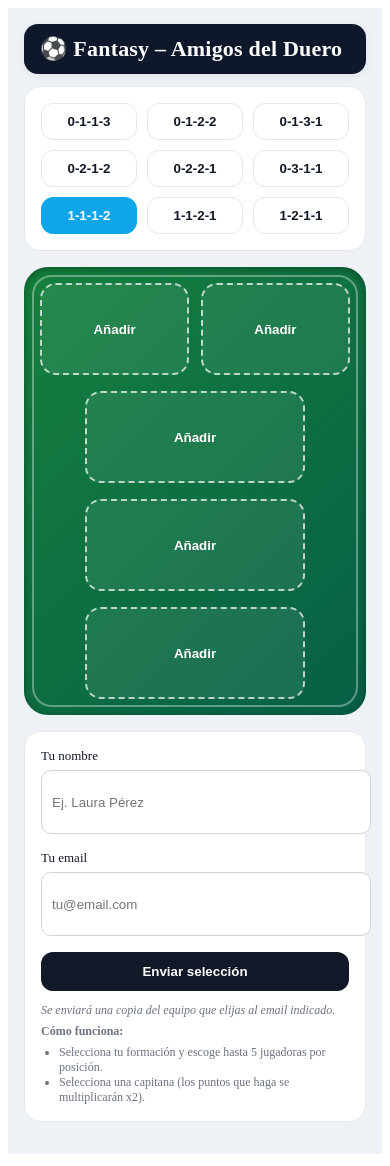
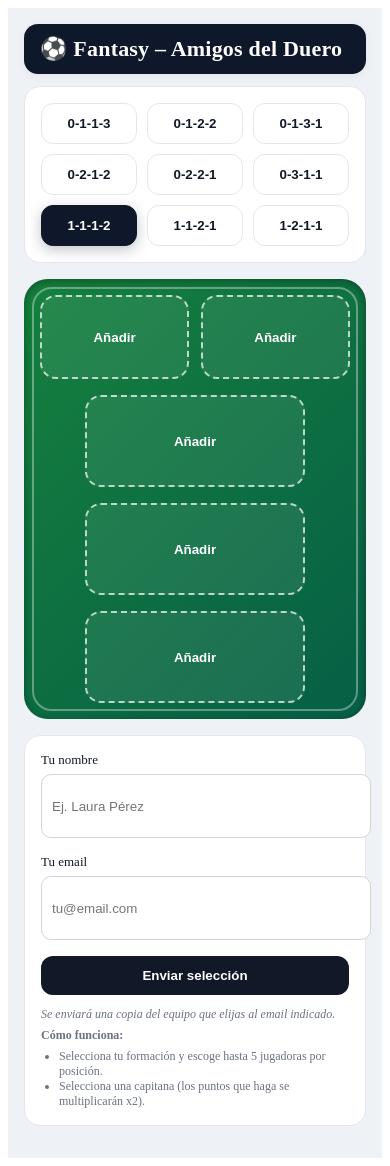
Before and after one commit to GuillemSanTou07/fantasy-aduero, a Next.js app: page / in a window 390 px wide. Built offline with nearby package versions, Linux system fonts and the light colour scheme.

Commit message:
index.tsx

```diff
--- a/pages/index.tsx
+++ b/pages/index.tsx
@@ -1,6 +1,4 @@
 import React from "react";
-
-// ===== App simple con selección en CAMPO (Next.js + TS) =====
 
 type Role = "PT" | "DF" | "MC" | "DL";
 
@@ -11,7 +9,6 @@ const FORMATIONS = [
   "0-2-1-2","0-2-2-1","0-3-1-1",
   "1-1-1-2","1-1-2-1","1-2-1-1",
 ] as const;
-const EMAIL_TO = process.env.NEXT_PUBLIC_MAIL_TO || "08guillem80@gmail.com";
 
 type Player = { id: number; name: string; roles: Role[] };
 
@@ -40,7 +37,7 @@ function formationToCounts(f: typeof FORMATIONS[number]) {
   return { PT: pt || 0, DF: df || 0, MC: mc || 0, DL: dl || 0 };
 }
 
-// ==== Helper puro para poder testear: construye el texto del resumen ====
+// === Resumen para email (sin cambios de lógica)
 function buildSummaryText({
   formation, lineup, captainId, participantName, participantEmail,
 }: {
@@ -87,26 +84,25 @@ function useLineup(formation: typeof FORMATIONS[number]) {
   return { lineup, setLineup, counts };
 }
 
-// ===== UI =====
+// === UI
 function Chip({
-  children, active, onClick, style,
-}: {
-  children: React.ReactNode; active?: boolean; onClick?: () => void; style?: React.CSSProperties;
-}) {
+  children, active, onClick,
+}: { children: React.ReactNode; active?: boolean; onClick?: () => void }) {
   return (
     <button
       onClick={onClick}
       title={String(children)}
       style={{
-        padding: "10px 12px",
+        padding: "12px 12px",
         borderRadius: 12,
-        border: active ? "1px solid #0ea5e9" : "1px solid #e5e7eb",
-        background: active ? "#0ea5e9" : "#fff",
+        border: active ? "1px solid #0f172a" : "1px solid #e5e7eb",
+        background: active ? "#0f172a" : "#fff",          // ⬅ activo en color de la página
         color: active ? "#fff" : "#111827",
-        fontWeight: 800,
+        fontWeight: 900,
         cursor: "pointer",
         width: "100%",
-        ...style,
+        boxShadow: active ? "0 4px 14px rgba(15,23,42,.25)" : "none",
+        transition: "all .15s ease",
       }}
     >
       {children}
@@ -114,13 +110,13 @@ function Chip({
   );
 }
 
-function RoleBadge({ role }: { role: Role }) {
+function RoleBadge({ role, size = 28 }: { role: Role; size?: number }) {
   return (
     <span
       style={{
         display: "inline-flex", alignItems: "center", justifyContent: "center",
-        width: 28, height: 28, borderRadius: 999,
-        background: POS_COLORS[role], color: "#fff", fontSize: 12, fontWeight: 900,
+        width: size, height: size, borderRadius: 999,
+        background: POS_COLORS[role], color: "#fff", fontSize: size < 28 ? 11 : 12, fontWeight: 900,
       }}
     >
       {role}
@@ -136,8 +132,8 @@ type Slot = {
   onCaptain?: () => void;
 };
 
-// Wrapper centrado para el campo
-function Pitch({ rows }: { rows: Array<{ role: Role; players: Slot[] }> }) {
+// Campo
+function Pitch({ rows, isMobile }: { rows: Array<{ role: Role; players: Slot[] }>; isMobile: boolean }) {
   return (
     <div style={{ display: "flex", justifyContent: "center" }}>
       <div
@@ -152,7 +148,9 @@ function Pitch({ rows }: { rows: Array<{ role: Role; players: Slot[] }> }) {
         <div style={{ position: "relative", zIndex: 1, display: "flex", flexDirection: "column", gap: 16 }}>
           {rows.map((row, idx) => {
             const n = row.players.length || 1;
-            const colWidth = Math.max(20, Math.floor(100 / n) - 2);
+            const compact = isMobile && n >= 2;         // ⬅️ modo compacto móvil para 2 o más
+            const ultraCompact = isMobile && n >= 3;     // ⬅️ ajustes extra cuando hay 3
+            const colWidth = Math.max(22, Math.floor(100 / n) - 2);
             return (
               <div key={idx} style={{ display: "flex", justifyContent: "center", gap: 12 }}>
                 {row.players.map((slot, i) => (
@@ -160,18 +158,63 @@ function Pitch({ rows }: { rows: Array<{ role: Role; players: Slot[] }> }) {
                     key={i}
                     onClick={slot.onClick}
                     style={{
-                      width: `${colWidth}%`, maxWidth: 220, minHeight: 92,
+                      width: `${colWidth}%`,
+                      maxWidth: compact ? 190 : 220,
+                      minHeight: compact ? 84 : 92,
                       borderRadius: 16,
                       border: slot.player ? `2px solid ${POS_COLORS[slot.role]}` : "2px dashed rgba(255,255,255,.7)",
                       background: slot.player ? "#fff" : "rgba(255,255,255,.08)",
                       color: slot.player ? "#111827" : "#fff",
-                      padding: 10, cursor: "pointer",
+                      padding: compact ? 8 : 10,
+                      cursor: "pointer",
                       boxShadow: slot.player ? "0 2px 6px rgba(0,0,0,.08)" : "none",
+                      position: "relative",
                     }}
                   >
                     {slot.player ? (
-                      <div style={{ display: "grid", gap: 6 }}>
-                        {/* Posición (izq) + Nombre (centrado) + C (dcha) */}
+                      // ====== contenido tarjeta ======
+                      compact ? (
+                        // MODO COMPACTO: rol izq (pequeño) + nombre centrado + C flotando dcha
+                        <div style={{ display: "grid", alignItems: "center" }}>
+                          <div style={{ display: "flex", alignItems: "center", justifyContent: "center", gap: 8 }}>
+                            <RoleBadge role={slot.role} size={ultraCompact ? 22 : 24} />
+                            <span
+                              title={slot.player.name}
+                              style={{
+                                flex: 1,
+                                fontSize: ultraCompact ? 14 : 15,
+                                fontWeight: 800,
+                                lineHeight: "24px",
+                                whiteSpace: "nowrap",
+                                overflow: "hidden",
+                                textOverflow: "ellipsis",
+                                maxWidth: "70%",
+                                textAlign: "center",
+                              }}
+                            >
+                              {slot.player.name}
+                            </span>
+                          </div>
+                          {/* C flotante para que no tape el nombre ni choque con la tarjeta vecina */}
+                          <button
+                            onClick={(e) => { e.stopPropagation(); slot.onCaptain && slot.onCaptain(); }}
+                            title={slot.isCaptain ? "Quitar capitana" : "Marcar como capitana"}
+                            style={{
+                              position: "absolute",
+                              top: -10,
+                              right: -10,
+                              width: 28, height: 28, borderRadius: 999,
+                              border: slot.isCaptain ? "2px solid #f59e0b" : "1px solid #e5e7eb",
+                              background: slot.isCaptain ? "#fde68a" : "#fff",
+                              color: "#92400e", fontSize: 12, fontWeight: 900, cursor: "pointer",
+                              boxShadow: "0 1px 3px rgba(0,0,0,.15)",
+                            }}
+                          >
+                            C
+                          </button>
+                        </div>
+                      ) : (
+                        // MODO NORMAL (desktop o 1 tarjeta): rol — nombre — C en línea
                         <div style={{ display: "flex", alignItems: "center", justifyContent: "center", gap: 10 }}>
                           <RoleBadge role={slot.role} />
                           <span
@@ -179,16 +222,13 @@ function Pitch({ rows }: { rows: Array<{ role: Role; players: Slot[] }> }) {
                             style={{
                               fontSize: 16, fontWeight: 800, lineHeight: "28px",
                               whiteSpace: "nowrap", overflow: "hidden", textOverflow: "ellipsis",
-                              maxWidth: 120, textAlign: "center",
+                              maxWidth: 140, textAlign: "center",
                             }}
                           >
                             {slot.player.name}
                           </span>
                           <button
-                            onClick={(e) => {
-                              e.stopPropagation();
-                              slot.onCaptain && slot.onCaptain();
-                            }}
+                            onClick={(e) => { e.stopPropagation(); slot.onCaptain && slot.onCaptain(); }}
                             title={slot.isCaptain ? "Quitar capitana" : "Marcar como capitana"}
                             style={{
                               width: 28, height: 28, borderRadius: 999,
@@ -201,7 +241,7 @@ function Pitch({ rows }: { rows: Array<{ role: Role; players: Slot[] }> }) {
                             C
                           </button>
                         </div>
-                      </div>
+                      )
                     ) : (
                       <div style={{ textAlign: "center", fontWeight: 700 }}>Añadir</div>
                     )}
@@ -221,6 +261,21 @@ export default function App() {
   const { lineup, setLineup, counts } = useLineup(formation);
   const [captainId, setCaptainId] = React.useState<number | null>(null);
   const [modal, setModal] = React.useState<{ role: Role; index: number } | null>(null);
+
+  // detectar viewport para el modo compacto
+  const [isMobile, setIsMobile] = React.useState(false);
+  React.useEffect(() => {
+    if (typeof window === "undefined") return;
+    const mq = window.matchMedia("(max-width: 640px)");
+    const handler = (e: MediaQueryListEvent | MediaQueryList) => setIsMobile((e as MediaQueryList).matches ?? (e as any).matches);
+    handler(mq as any);
+    if (mq.addEventListener) mq.addEventListener("change", handler as any);
+    else mq.addListener(handler as any);
+    return () => {
+      if (mq.removeEventListener) mq.removeEventListener("change", handler as any);
+      else mq.removeListener(handler as any);
+    };
+  }, []);
 
   const selected = new Set(Object.values(lineup).flat().filter(Boolean) as number[]);
   const roleOptions = React.useMemo(
@@ -252,7 +307,6 @@ export default function App() {
     setModal(null);
   }
 
-  // Filas del campo (DL, MC, DF, PT)
   const rows = React.useMemo(() => {
     const displayOrder: Role[] = ["DL", "MC", "DF", "PT"].filter((r) => (counts as any)[r] > 0) as Role[];
     return displayOrder.map((role) => ({
@@ -267,7 +321,7 @@ export default function App() {
     }));
   }, [counts, lineup, captainId]);
 
-  // Envío por email
+  // Envío
   const [participantName, setParticipantName] = React.useState("");
   const [participantEmail, setParticipantEmail] = React.useState("");
   const [botField, setBotField] = React.useState("");
@@ -295,7 +349,7 @@ export default function App() {
         throw new Error(t || "Error al enviar");
       }
       alert("✅ Equipo enviado. ¡Suerte!");
-      // window.location.href = `mailto:${EMAIL_TO}?subject=${encodeURIComponent("Fantasy – Mi equipo")}&body=${encodeURIComponent(summary())}`;
+      // window.location.href = `mailto:?subject=${encodeURIComponent("Fantasy – Mi equipo")}&body=${encodeURIComponent(summary())}`;
     } catch (e: any) {
       alert("❌ No se pudo enviar: " + e.message);
     } finally {
@@ -306,40 +360,28 @@ export default function App() {
   return (
     <div style={{ minHeight: "100vh", background: "#eef2f7", color: "#111827" }}>
       <div style={{ maxWidth: 1040, margin: "0 auto", padding: 16 }}>
-        {/* Header mejorado */}
+        {/* Header */}
         <header style={{ background: "#0f172a", color: "#fff", borderRadius: 14, padding: "12px 16px", marginBottom: 12, boxShadow: "0 2px 10px rgba(0,0,0,.05)" }}>
-          <h1 style={{ fontSize: 22, fontWeight: 900, margin: 0, letterSpacing: .2 }}>
-            ⚽ Fantasy – Amigos del Duero
-          </h1>
+          <h1 style={{ fontSize: 22, fontWeight: 900, margin: 0, letterSpacing: .2 }}>⚽ Fantasy – Amigos del Duero</h1>
         </header>
 
-        {/* Formación: cuadrícula 3x3 */}
+        {/* Formación 3×3 con chip activo en color de marca */}
         <section style={{ background: "#fff", border: "1px solid #e5e7eb", borderRadius: 16, padding: 16, marginBottom: 16 }}>
-          <div style={{
-            display: "grid",
-            gridTemplateColumns: "repeat(3, minmax(0, 1fr))",
-            gap: 10,
-          }}>
+          <div style={{ display: "grid", gridTemplateColumns: "repeat(3, minmax(0, 1fr))", gap: 10 }}>
             {FORMATIONS.map((f) => (
               <Chip key={f} active={formation === f} onClick={() => setFormation(f)}>{f}</Chip>
             ))}
           </div>
         </section>
 
-        {/* CAMPO */}
+        {/* Campo */}
         <section style={{ marginBottom: 16 }}>
-          <Pitch rows={rows} />
+          <Pitch rows={rows} isMobile={isMobile} />
         </section>
 
         {/* Datos y envío */}
         <section style={{ background: "#fff", border: "1px solid #e5e7eb", borderRadius: 16, padding: 16, marginBottom: 16 }}>
-          {/* Más separación y nivelado */}
-          <div style={{
-            display: "grid",
-            gridTemplateColumns: "repeat(auto-fit, minmax(280px, 1fr))",
-            gap: 16,
-            alignItems: "end",
-          }}>
+          <div style={{ display: "grid", gridTemplateColumns: "repeat(auto-fit, minmax(280px, 1fr))", gap: 16, alignItems: "end" }}>
             <div>
               <label style={{ display: "block", fontSize: 13, marginBottom: 6 }}>Tu nombre</label>
               <input
@@ -359,26 +401,18 @@ export default function App() {
                 style={{ width: "100%", padding: 10, borderRadius: 10, border: "1px solid #d1d5db", height: 42 }}
               />
             </div>
-
-            {/* Honeypot anti-bots */}
             <div style={{ display: "none" }} aria-hidden>
               <label>Deja esto vacío</label>
               <input value={botField} onChange={(e) => setBotField(e.target.value)} />
             </div>
-
             <div style={{ gridColumn: "1 / -1" }}>
               <button
                 onClick={send}
                 disabled={sending}
                 style={{
-                  width: "100%",
-                  padding: "12px 14px",
-                  background: sending ? "#6b7280" : "#111827",
-                  color: "#fff",
-                  border: 0,
-                  borderRadius: 12,
-                  fontWeight: 800,
-                  cursor: sending ? "not-allowed" : "pointer",
+                  width: "100%", padding: "12px 14px",
+                  background: sending ? "#6b7280" : "#111827", color: "#fff",
+                  border: 0, borderRadius: 12, fontWeight: 800, cursor: sending ? "not-allowed" : "pointer",
                 }}
               >
                 {sending ? "Enviando..." : "Enviar selección"}
@@ -386,7 +420,6 @@ export default function App() {
             </div>
           </div>
 
-          {/* Nota y reglas actualizadas */}
           <div style={{ marginTop: 12, fontSize: 12, color: "#6b7280" }}>
             <em>Se enviará una copia del equipo que elijas al email indicado.</em>
             <div style={{ height: 6 }} />
@@ -407,14 +440,12 @@ export default function App() {
             <div style={{ width: "100%", maxWidth: 520, background: "#fff", borderRadius: 16, padding: 16 }} onClick={(e) => e.stopPropagation()}>
               <div style={{ display: "flex", alignItems: "center", justifyContent: "space-between", marginBottom: 8 }}>
                 <strong>Selecciona {modal.role}</strong>
-                <button onClick={() => setModal(null)} style={{ border: 0, background: "#f3f4f6", padding: "6px 10px", borderRadius: 8, cursor: "pointer" }}>
-                  Cerrar
-                </button>
+                <button onClick={() => setModal(null)} style={{ border: 0, background: "#f3f4f6", padding: "6px 10px", borderRadius: 8, cursor: "pointer" }}>Cerrar</button>
               </div>
               <div style={{ display: "grid", gap: 8, maxHeight: "60vh", overflow: "auto" }}>
-                {roleOptions[modal.role]
-                  .filter((p) => !selected.has(p.id) || lineup[modal.role][modal.index] === p.id)
-                  .map((p) => (
+                {({ PT: PLAYERS.filter((p) => hasRole(p, "PT")), DF: PLAYERS.filter((p) => hasRole(p, "DF")), MC: PLAYERS.filter((p) => hasRole(p, "MC")), DL: PLAYERS.filter((p) => hasRole(p, "DL")) } as any)[modal.role]
+                  .filter((p: Player) => !selected.has(p.id) || lineup[modal.role][modal.index] === p.id)
+                  .map((p: Player) => (
                     <div key={p.id} style={{ display: "flex", alignItems: "center", justifyContent: "space-between", border: "1px solid #e5e7eb", borderRadius: 12, padding: 10 }}>
                       <div style={{ display: "inline-flex", alignItems: "center", gap: 8 }}>
                         <RoleBadge role={modal.role} />
@@ -430,9 +461,7 @@ export default function App() {
                   ))}
               </div>
               <div style={{ display: "flex", justifyContent: "space-between", marginTop: 12 }}>
-                <button onClick={clearSlot} style={{ border: 0, background: "#f3f4f6", padding: "8px 12px", borderRadius: 10, cursor: "pointer" }}>
-                  Vaciar posición
-                </button>
+                <button onClick={clearSlot} style={{ border: 0, background: "#f3f4f6", padding: "8px 12px", borderRadius: 10, cursor: "pointer" }}>Vaciar posición</button>
                 <div style={{ fontSize: 12, color: "#6b7280" }}>Solo puedes alinear jugadoras del equipo.</div>
               </div>
             </div>
@@ -443,7 +472,7 @@ export default function App() {
   );
 }
 
-// ===== Tests rápidos en cliente =====
+// ===== Tests rápidos
 if (typeof window !== "undefined") {
   (function runDevTests(){
     try {
```
